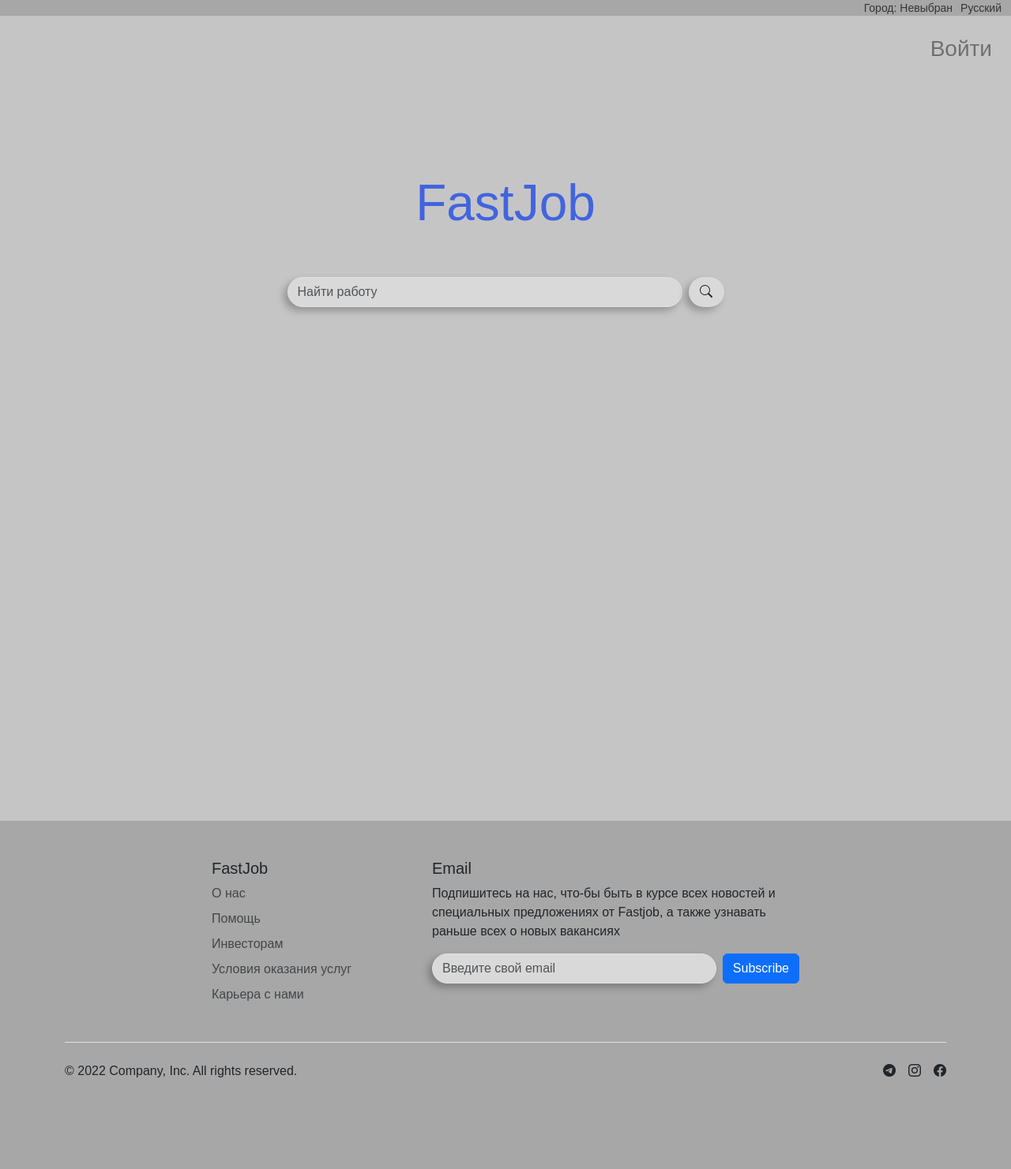
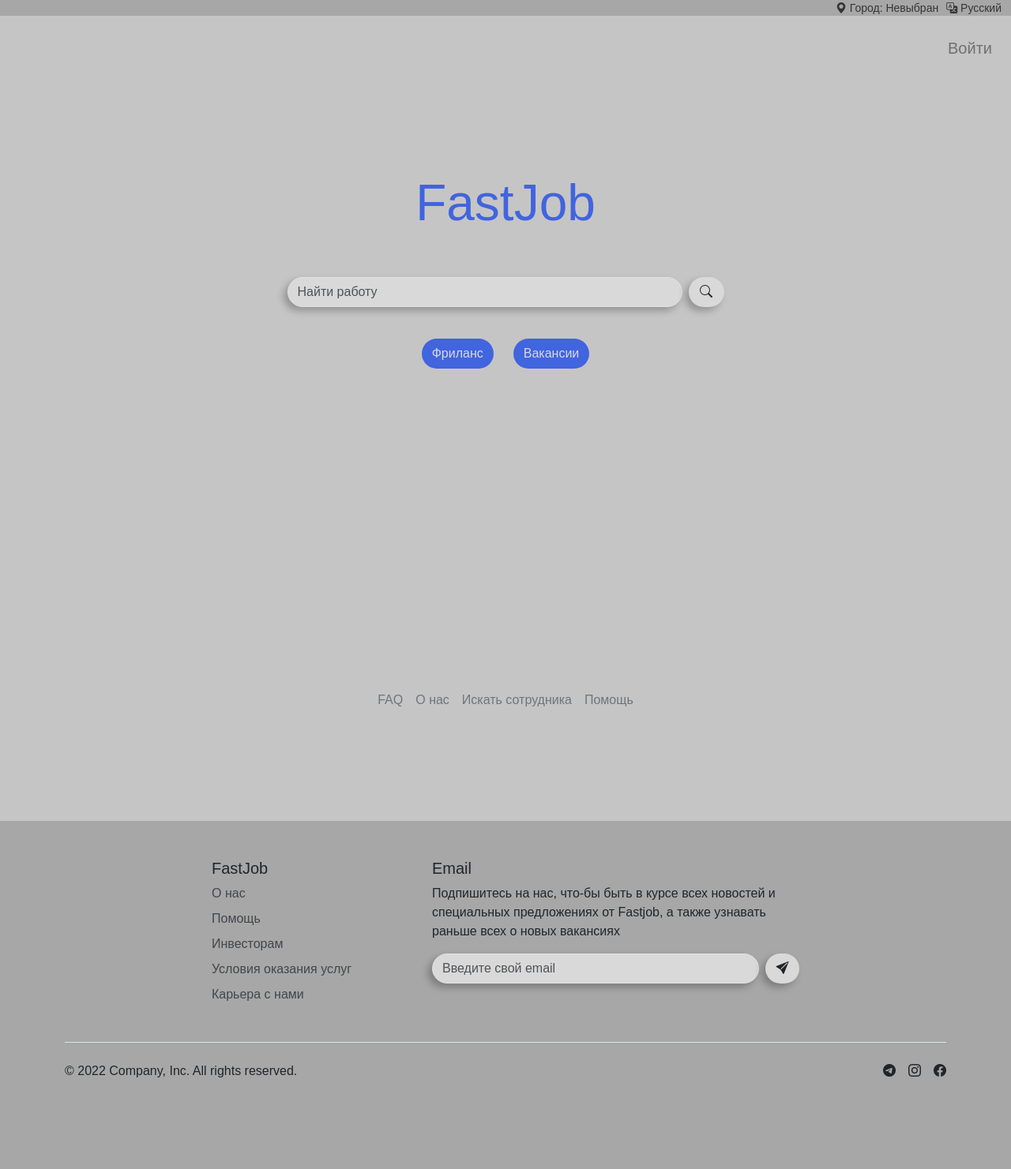
Before and after one commit to SarvarAi/FastJob, a Django app: page / in a window 1280 px wide. Shown: the whole page at 79% size. Run offline with Django 4.2, Linux system fonts and the light colour scheme; some web fonts are replaced.

Commit message:
Lots of work related to the frontend

```diff
--- a/fastjob/main/static/main/css/index.css
+++ b/fastjob/main/static/main/css/index.css
@@ -23,9 +23,38 @@
     color: #353535;
 }
 
+/*Кнопка Вакансии*/
+
+#vacancy:hover{
+    background-color: #2B4089;
+    color: #FFFFFF;
+}
+
+#vacancy {
+    background-color: #4164DF;
+    border-radius: 50px;
+    color: #D9D9D9;
+}
+
+/*Фриланс*/
+
+#frilance:hover {
+    background-color: #2B4089;
+    color: #FFFFFF;
+}
+
+
+#frilance {
+    background-color: #4164DF;
+    border-radius: 50px;
+    margin-right: 25px;
+    color: #D9D9D9;
+}
+
+/*Кнопка войти*/
 #login{
     font-weight: 400;
-    font-size: 28px;
+    font-size: 20px;
     line-height: 43px;
 
     color: #707070;
@@ -46,6 +75,12 @@
     box-shadow: -5px 5px 10px rgba(0, 0, 0, 0.25);
 }
 
+
+/* Кнопка поиска */
+#search-btn:hover{
+    background: #CCCCCC;
+}
+
 #search-btn{
     border-radius: 50px;
     background: #D9D9D9;
--- a/fastjob/main/templates/main/index.html
+++ b/fastjob/main/templates/main/index.html
@@ -29,4 +29,19 @@
 </form>
 </div>
 
+<!--Кнопки Вакансия -->
+<div class="container d-flex justify-content-center" style="margin-top: 40px;">
+    <button id="frilance" class="btn" type="button" fdprocessedid="23gfx">Фриланс</button>
+    <button id="vacancy" class="btn" type="button" fdprocessedid="23gfx">Вакансии</button>
+</div>
+
+
+<!--Навигационная панель-->
+<nav class="nav d-flex justify-content-center" style="margin-top: 400px;">
+      <a class="p-2 link-secondary navbar-brand" href="#">FAQ</a>
+      <a class="p-2 link-secondary navbar-brand" href="#">О нас</a>
+      <a class="p-2 link-secondary navbar-brand" href="#">Искать сотрудника</a>
+      <a class="p-2 link-secondary navbar-brand" href="#">Помощь</a>
+</nav>
+
 {% endblock main %}
--- a/fastjob/templates/components/_footer.html
+++ b/fastjob/templates/components/_footer.html
@@ -23,7 +23,7 @@
           <div class="d-flex flex-column flex-sm-row w-100 gap-2">
             <label for="footer-email" class="visually-hidden">Email address</label>
             <input id="footer-email" type="text" class="form-control" placeholder="Введите свой email" fdprocessedid="nm8pqq">
-            <button class="btn btn-primary" type="button" fdprocessedid="23gfx">Subscribe</button>
+            <button id="search-btn" class="btn" type="button" fdprocessedid="23gfx"><i class="bi bi-send-fill"></i></button>
           </div>
         </form>
       </div>
--- a/fastjob/templates/components/_header.html
+++ b/fastjob/templates/components/_header.html
@@ -1,6 +1,7 @@
+
 <div class="header my-spc-color">
     <div class="container-fluid d-flex flex-row-reverse">
-        <small class="nav-item header-text">Русский</small>
-        <small id="choose_city" class="header-text">Город: Невыбран</small>
+        <small class="nav-item header-text"><i class="bi bi-translate"></i> Русский</small>
+        <small id="choose_city" class="header-text"><i class="bi bi-geo-alt-fill"></i> Город: Невыбран</small>
     </div>
 </div>
```
Also changed, not shown: fastjob/main/static/main/image/CanvaLoc-removebg-preview.png (added), fastjob/main/static/main/image/Russianlang-removebg-preview.png (added).
